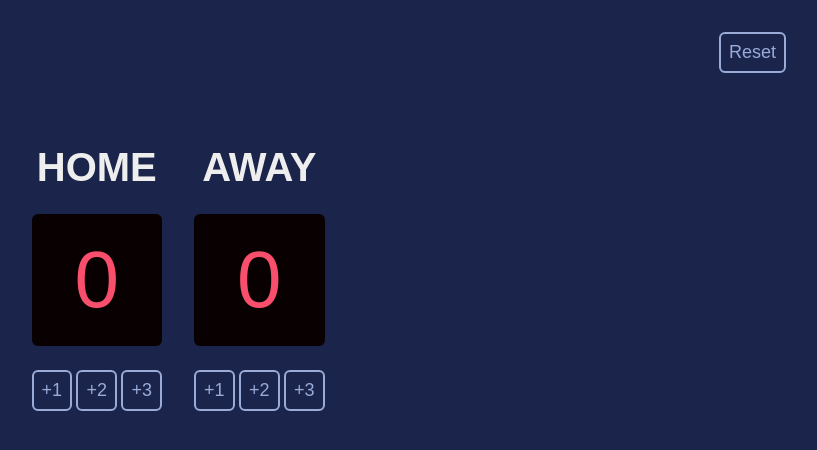
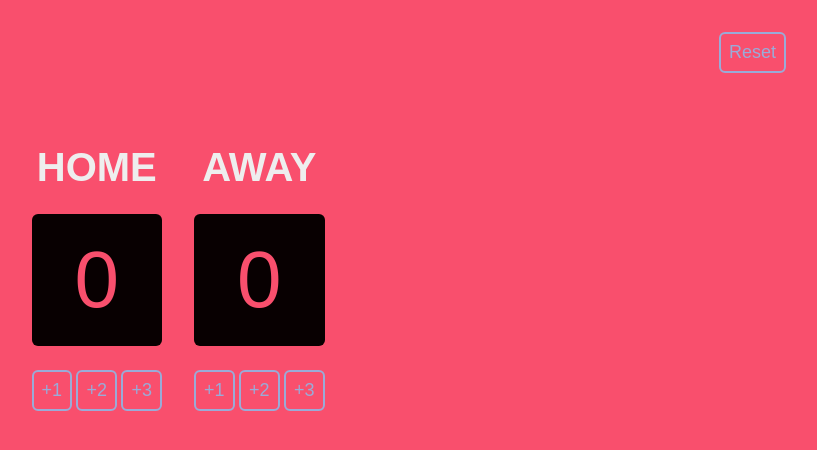
Before and after one commit to Mary-dan-94/Basketball-board, a plain HTML site: page index.html in a window 1280 px wide. Shown: the whole page, without its empty margins (462-1279 px from the left). Drawn offline with Linux system fonts and the light colour scheme; a web font is replaced by a local one.

Commit message:
test color change

```diff
--- a/index.css
+++ b/index.css
@@ -14,7 +14,7 @@ body {
     width: 100%;
     height: 100%;
     font-family: "Funnel Sans", sans-serif;
-    background: #1B244A;
+    background: #F94F6D;
 
 }
 
```
